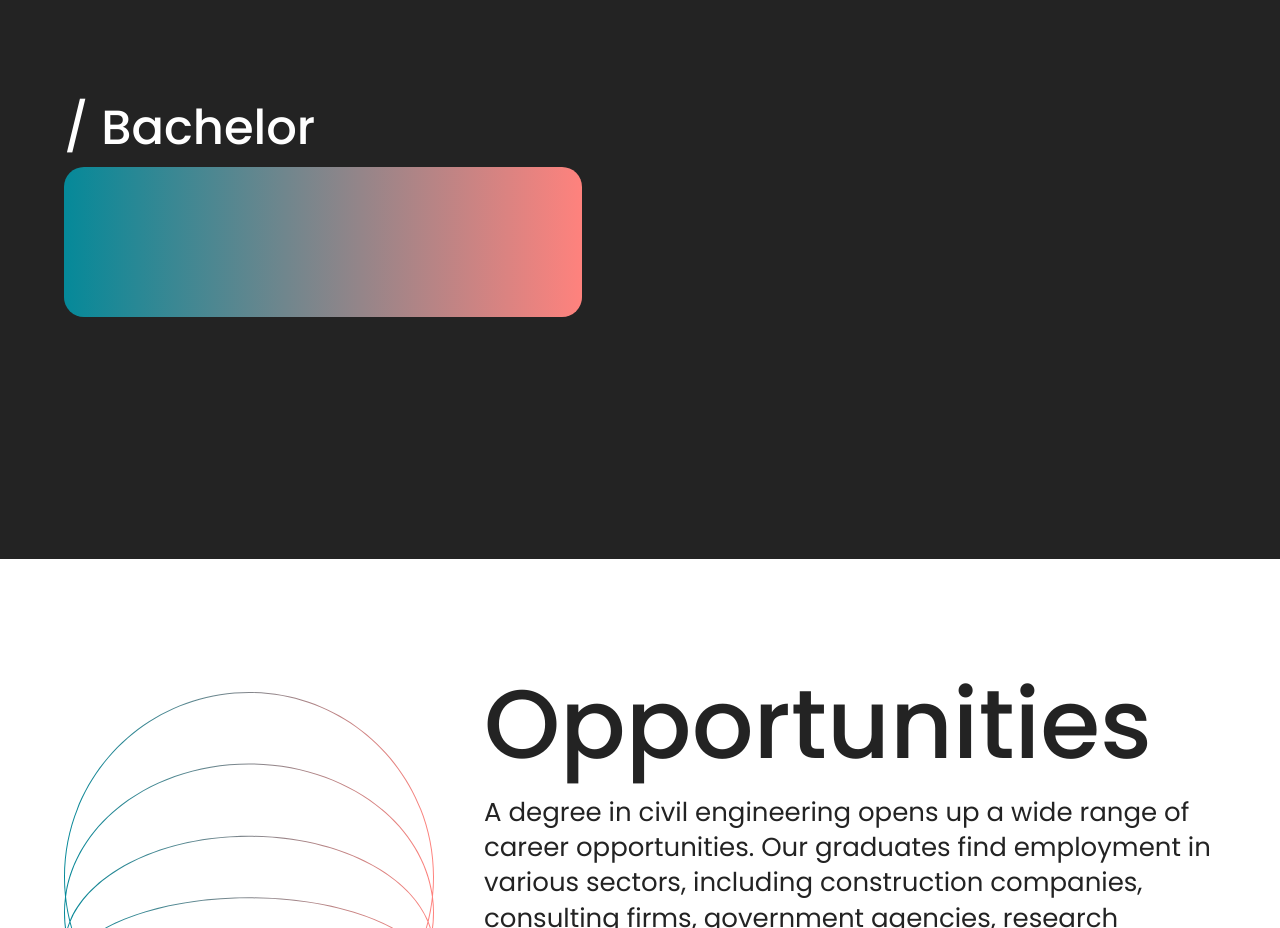
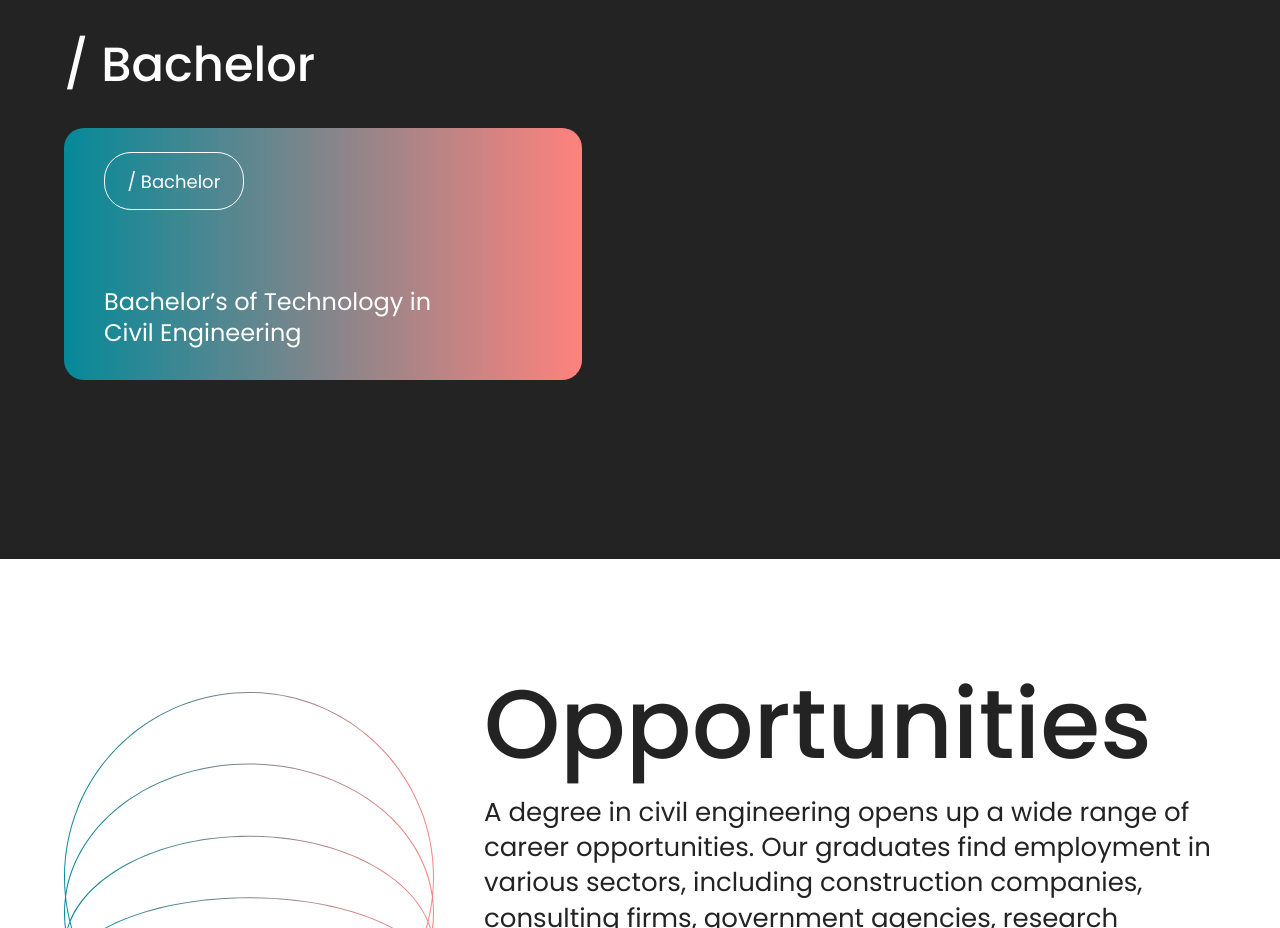
Before and after one commit to antonyjaison/civil-dept, a Next.js app: page / in a window 1280 px wide. Shown: the part 2240-3168 px from the top of the page. Built offline with nearby package versions, Linux system fonts and the light colour scheme; no server answers.

Commit message:
added program

```diff
--- a/app/page.jsx
+++ b/app/page.jsx
@@ -1,8 +1,8 @@
 import Hero from '@components/Hero';
 import About from '@components/About'
 import Programs from '@components/Programs';
-import Oppertunities from '@components/Oppertunities';
-import Footer from '@components/Footer';
+import Opportunities from "@components/Opportunities";
+import Footer from "@components/Footer";
 
 export default function Home() {
   return (
@@ -10,7 +10,7 @@ export default function Home() {
       <Hero name="Explore Civil Engineering" image="/images/hero.png" />
       <About />
       <Programs />
-      <Oppertunities />
+      <Opportunities />
       <Footer />
     </main>
   );
--- a/components/Oppertunities.jsx
+++ b/components/Opportunities.jsx
@@ -1,11 +1,11 @@
 import styles from "@styles/opertunities.module.scss";
 import Image from "next/image";
 
-const Oppertunities = () => {
+const Opportunities = () => {
   return (
     <div className={styles.wrapper}>
       <div className={styles.img_section}>
-        <img src='/images/illus_2.svg' alt="img"/>
+        <img src="/images/illus_2.svg" alt="img" />
       </div>
       <div className={styles.content}>
         <h1>Opportunities</h1>
@@ -23,4 +23,4 @@ const Oppertunities = () => {
   );
 };
 
-export default Oppertunities;
+export default Opportunities;
--- a/components/Programs.jsx
+++ b/components/Programs.jsx
@@ -25,7 +25,8 @@ const Programs = () => {
       <div className={styles.card_section}>
         <h3>/ Bachelor</h3>
         <div className={styles.card}>
-
+          <p>/&nbsp;Bachelor</p>
+          <h3>Bachelor’s of Technology in Civil Engineering</h3>
         </div>
       </div>
     </div>
--- a/styles/programs.module.scss
+++ b/styles/programs.module.scss
@@ -54,6 +54,47 @@
       --illustration-gradient,
       linear-gradient(90deg, #058999 0%, #ff827d 100%)
     );
+
+    margin-top: 2rem;
+
+    display: flex;
+    flex-direction: column;
+    justify-content: space-between;
+
+    min-height: 9.45rem;
+
+    padding: 0.9rem 1.1rem;
+
+    p {
+      padding: 0.8em 1.25em;
+      color: #fff;
+      border-radius: 1.5em;
+      border: 1px solid #fff;
+      width: fit-content;
+      font-size: 0.675rem;
+
+      @media (min-width: 800px) {
+        font-size: 1.125rem;
+      }
+    }
+
+    h3 {
+      color: #fff;
+      font-size: 0.9rem;
+      font-weight: 400;
+      line-height: 130%;
+      max-width: 197px;
+
+      @media (min-width: 800px) {
+        font-size: 1.5rem;
+        max-width: 327px;
+      }
+    }
+
+    @media (min-width: 800px) {
+      padding: 1.5rem 2.5rem;
+      min-height: 15.75rem;
+    }
   }
 }
 
@@ -69,7 +110,7 @@
   .content {
     grid-column: 1 / 2;
   }
-  .card_section{
+  .card_section {
     grid-row: 3 / 4;
   }
 }
```
